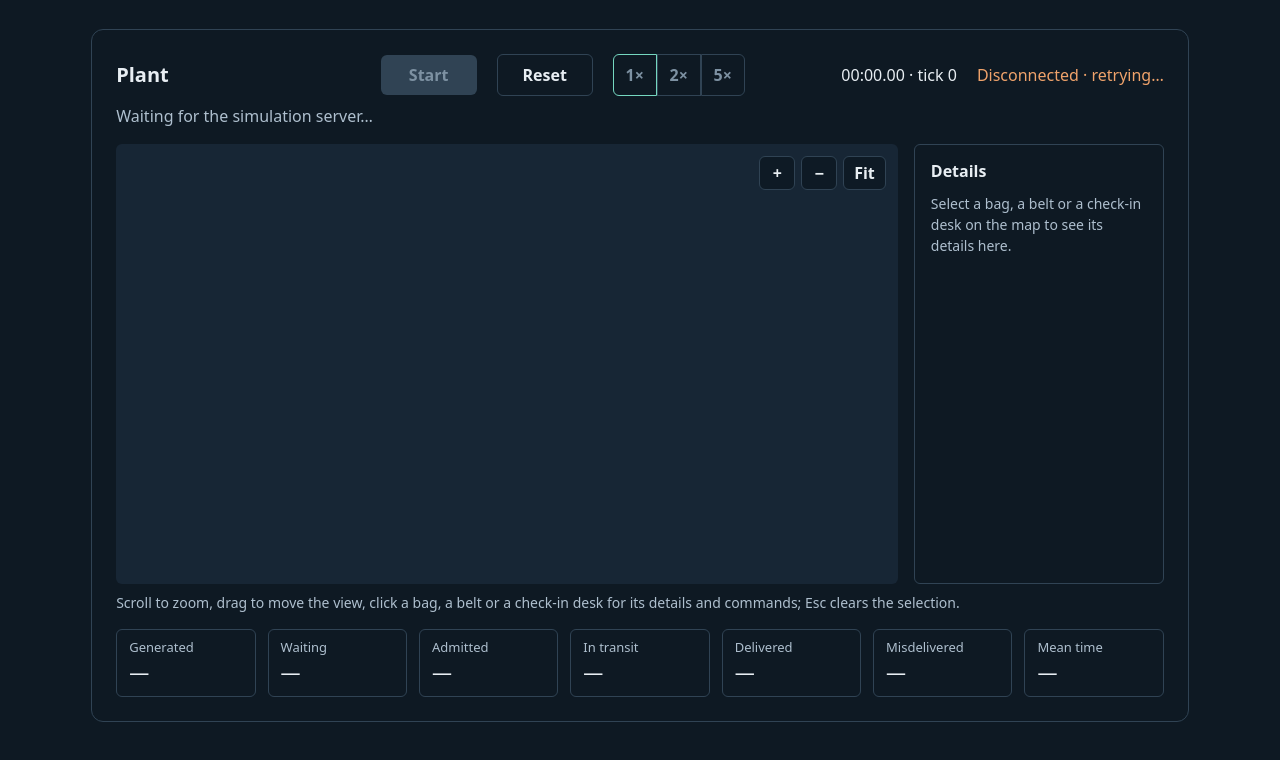
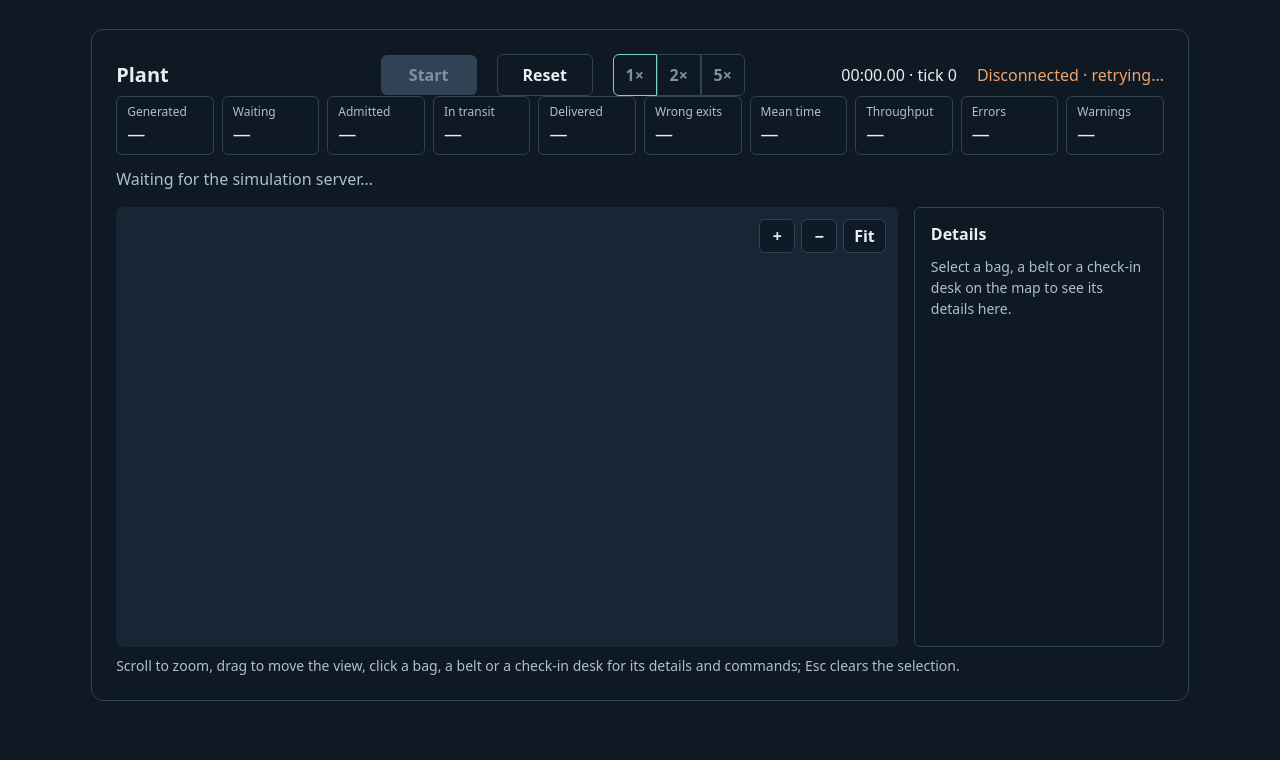
Before and after one commit to mviselli/bflow, a website built with Vite: page frontend/index.html in a window 1280 px wide. Shown: the part 174-934 px from the top of the page. Built offline with nearby package versions, Linux system fonts and the light colour scheme; no server answers.

Commit message:
Show engine KPIs

```diff
--- a/frontend/index.html
+++ b/frontend/index.html
@@ -24,6 +24,7 @@
           <p id="time" aria-live="off">00:00.00 · tick 0</p>
           <p id="connection" data-state="disconnected">Connecting…</p>
         </div>
+        <dl id="counters" aria-label="Engine indicators"></dl>
         <p id="status" role="status">Initializing graphics…</p>
         <div class="plant">
           <div id="map">
@@ -40,7 +41,6 @@
           </aside>
         </div>
         <p id="hint">Scroll to zoom, drag to move the view, click a bag, a belt or a check-in desk for its details and commands; Esc clears the selection.</p>
-        <dl id="counters" aria-label="Engine counters"></dl>
       </section>
     </main>
     <script type="module" src="/src/main.js"></script>
--- a/frontend/src/controls.js
+++ b/frontend/src/controls.js
@@ -1,17 +1,37 @@
 // Top bar: start/pause, reset and speed buttons, connection state,
-// simulated time and counters.
+// simulated time, and the engine's indicators (KPIs) under it.
 //
-// The counters are the engine's, copied from the snapshot as they are: the
-// page never computes its own version of the statistics.
+// The indicators are the engine's, copied from the snapshot as they are: the
+// page never computes its own version of the statistics, it only formats
+// them.
 
-const COUNTERS = [
-  ['generated', 'Generated'],
-  ['waiting', 'Waiting'],
-  ['admitted', 'Admitted'],
-  ['in_transit', 'In transit'],
-  ['correctly_delivered', 'Delivered'],
-  ['misdelivered', 'Misdelivered'],
+// Key in the snapshot's stats, name and what it means (shown as a tooltip).
+// Generated stays next to Waiting and Admitted for the counter rules:
+// Generated = Admitted + Waiting; Admitted = Delivered + Wrong exits + In transit.
+const INDICATORS = [
+  ['generated', 'Generated', 'Bags created at the check-in desks'],
+  ['waiting', 'Waiting', 'Generated but not yet admitted: queued at the check-in desks'],
+  ['admitted', 'Admitted', 'Bags that entered the plant'],
+  ['in_transit', 'In transit', 'Admitted bags still in the plant, moving or stopped'],
+  ['correctly_delivered', 'Delivered', 'Bags that exited at their own destination'],
+  ['misdelivered', 'Wrong exits', 'Bags that exited at another destination'],
+  ['mean_travel_time_s', 'Mean time', 'Mean time from admission to exit, wrong exits included'],
+  ['throughput', 'Throughput', 'Correct deliveries in the last 60 simulated seconds'],
+  ['errors', 'Errors', 'Error occurrences since the start of the run'],
+  ['warnings', 'Warnings', 'Warning occurrences since the start of the run'],
 ];
+
+// The indicators of a snapshot's stats as { key, name, help, value } with
+// value as text, in display order.
+export function indicators(stats) {
+  return INDICATORS.map(([key, name, help]) => ({ key, name, help, value: formatIndicator(key, stats[key]) }));
+}
+
+function formatIndicator(key, value) {
+  if (key === 'mean_travel_time_s') return value === null ? '—' : `${value.toFixed(2)} s`;
+  if (key === 'throughput') return `${value} / 60 s`;
+  return String(value);
+}
 
 export function formatTime(seconds) {
   const minutes = Math.floor(seconds / 60);
@@ -41,10 +61,11 @@ export function createControls({ onCommand }) {
   const counters = document.querySelector('#counters');
 
   const values = {};
-  for (const [key, name] of [...COUNTERS, ['mean_travel_time_s', 'Mean time']]) {
+  for (const [key, name, help] of INDICATORS) {
     const item = document.createElement('div');
     const term = document.createElement('dt');
     const value = document.createElement('dd');
+    item.title = help;
     term.textContent = name;
     value.textContent = '—';
     item.append(term, value);
@@ -87,9 +108,7 @@ export function createControls({ onCommand }) {
       for (const speed of speeds) {
         speed.setAttribute('aria-pressed', String(Number(speed.dataset.speed) === snapshot.speed));
       }
-      for (const [key] of COUNTERS) values[key].textContent = snapshot.stats[key];
-      const mean = snapshot.stats.mean_travel_time_s;
-      values.mean_travel_time_s.textContent = mean === null ? '—' : `${mean.toFixed(2)} s`;
+      for (const { key, value } of indicators(snapshot.stats)) values[key].textContent = value;
     },
   };
 }
--- a/frontend/src/styles.css
+++ b/frontend/src/styles.css
@@ -72,10 +72,11 @@ button.warning { background: #f0a36b; }
 .speeds button:last-child { border-radius: 0 6px 6px 0; }
 .speeds button[aria-pressed="true"] { color: #0e1923; background: #75d7c0; border-color: #75d7c0; }
 .speeds button:disabled { color: #7d91a2; background: transparent; }
+/* Indicators between the toolbar and the map, so they stay in view with it. */
 #counters {
-  display: grid; grid-template-columns: repeat(auto-fit, minmax(110px, 1fr));
-  gap: 12px; margin: 16px 0 0;
+  display: grid; grid-template-columns: repeat(auto-fit, minmax(96px, 1fr));
+  gap: 8px; margin: 0 0 12px;
 }
-#counters div { padding: 8px 12px; border: 1px solid #304354; border-radius: 6px; }
-#counters dt { font-size: 13px; color: #aebfce; }
-#counters dd { margin: 0; font-size: 20px; font-variant-numeric: tabular-nums; }
+#counters div { padding: 6px 10px; border: 1px solid #304354; border-radius: 6px; cursor: help; }
+#counters dt { font-size: 12px; color: #aebfce; white-space: nowrap; }
+#counters dd { margin: 0; font-size: 18px; font-variant-numeric: tabular-nums; white-space: nowrap; }
```
Also changed, not shown: docs/manual-checklist.md (+2 -2 lines), frontend/tests/controls.test.js (+23 -1 lines), README.md, 2 other files.
